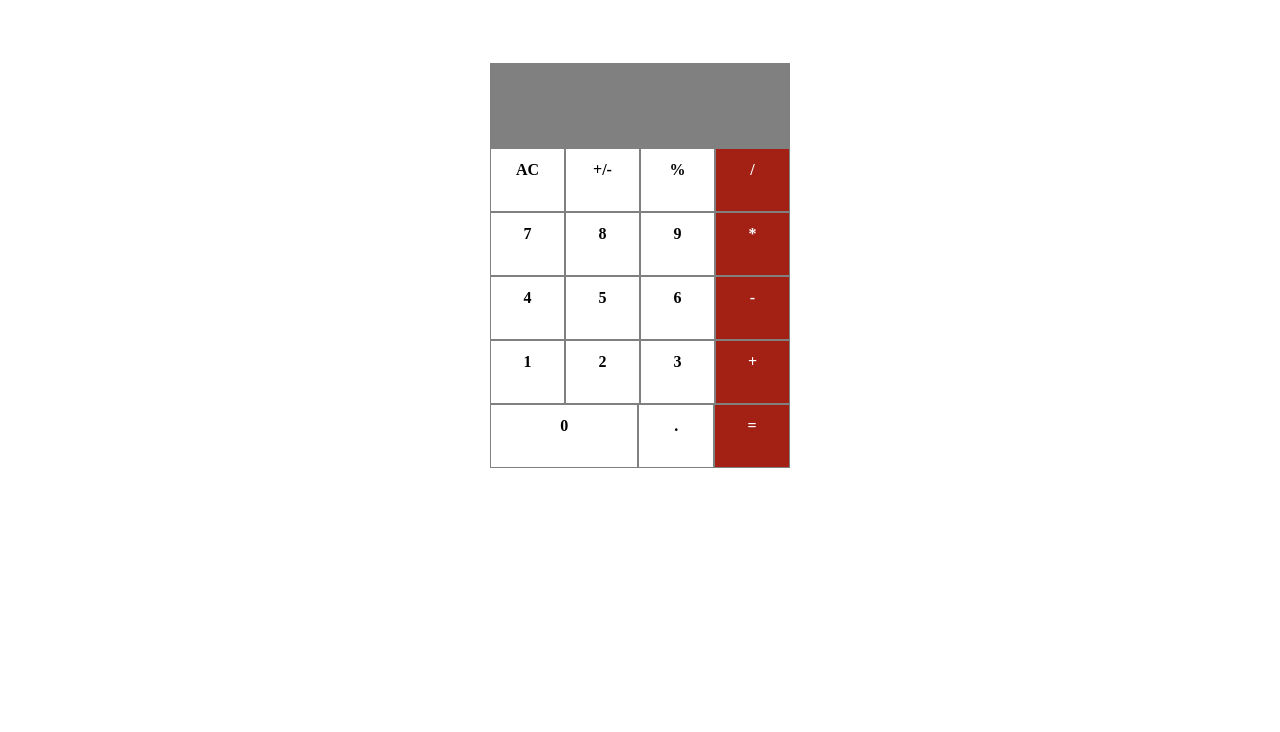
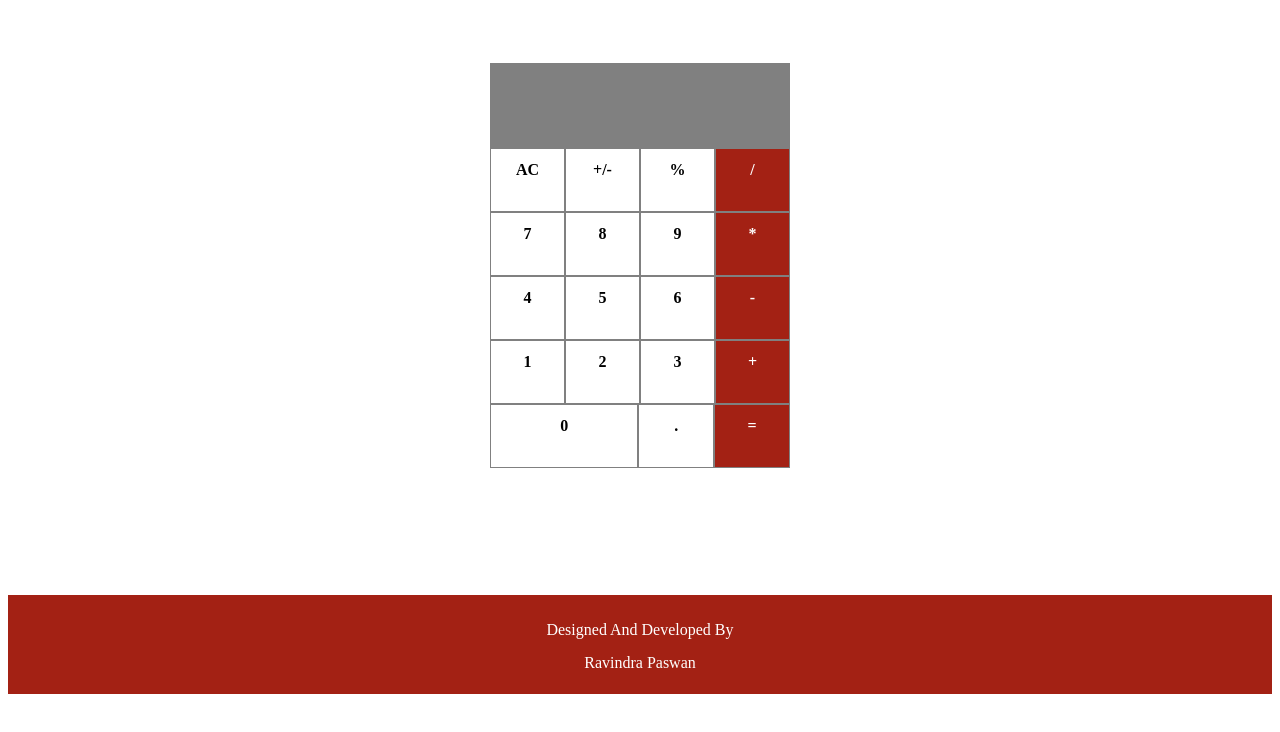
Before and after one commit to ravindrapaswan2762/Calculator, a plain HTML site: page index.html in a window 1280 px wide. Drawn offline with Linux system fonts and the light colour scheme.

Commit message:
file updated

```diff
--- a/index.html
+++ b/index.html
@@ -50,6 +50,12 @@
                 <div class="button red-btn" data-value="="><span>=</span></div>
             </div>
         </div>
+
+    </div>
+
+    <div id="footer">
+        <p class="pf1">Designed And Developed By</p>
+        <p class="pf2">Ravindra Paswan</p>
     </div>
 </body>
 
--- a/style.css
+++ b/style.css
@@ -56,3 +56,13 @@
 
     overflow: hidden;
 }
+#footer{
+    height: 89px;
+    width: 100%;
+    background-color: rgb(163, 33, 20);
+    color: white;
+    line-height: 17px;
+    text-align: center;
+    margin-top: 10%;
+    padding-top: 10px;
+}
```
